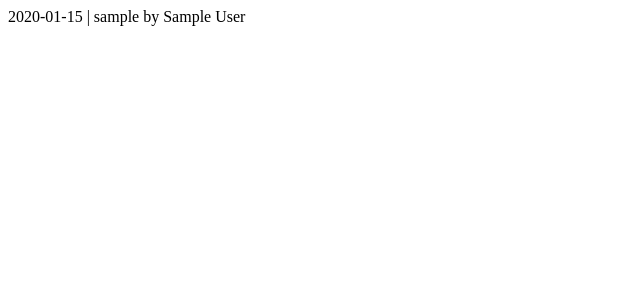
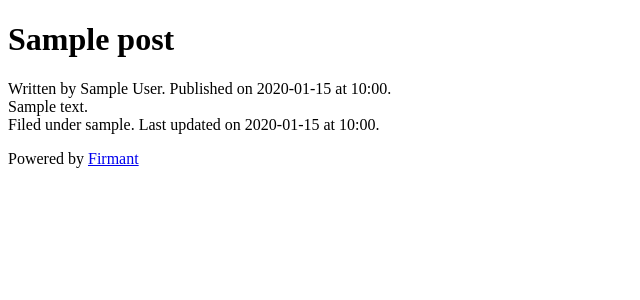
Before and after one commit to rescrv/firmant, a Python web app: template templates/posts/single.html in a window 1280 px wide. Shown: the top 300 px of the page, without its empty margins (0-640 px from the left). Run offline with Jinja, Linux system fonts and the light colour scheme; the template is opened without the code that fills it: most values are stand-ins (such as "Sample title", 1, 10 or a date in 2020).

Commit message:
Update template: posts/single

```diff
--- /dev/null
+++ b/templates/base.html
@@ -0,0 +1,20 @@
+<!DOCTYPE html PUBLIC "-//W3C//DTD XHTML 1.0 Strict//EN"
+    "http://www.w3.org/TR/xhtml1/DTD/xhtml1-strict.dtd">
+
+<html xmlns="http://www.w3.org/1999/xhtml" xml:lang="en" lang="en">
+    <head>
+        <meta http-equiv="content-type" content="text/html; charset=utf-8" />
+        <title>{% block title %}Firmant-powered Blog{% endblock %}</title>
+    </head>
+    <body>
+        <div id="sidebar">
+            {%- block sidebar %}{% endblock %}
+        </div>
+        <div id="main">
+            {%- block content %}{% endblock %}
+        </div>
+        <div id="footer">
+            <p>Powered by <a href="http://firmant.org/">Firmant</a></p>
+        </div>
+    </body>
+</html>
--- /dev/null
+++ b/templates/posts/base.html
@@ -0,0 +1 @@
+{% extends 'base.html' %}
--- a/templates/posts/single.html
+++ b/templates/posts/single.html
@@ -1 +1,33 @@
-{{ post.published.strftime('%Y-%m-%d') }} | {{ post.slug }} by {{ post.author }}
+{% extends 'posts/base.html' %}
+
+{% block title %}{{ post.title | escape }} : {{ super() }}{% endblock %}
+
+{% block content %}
+    <h1 class="title">{{ post.title | escape }}</h1>
+
+    <div class="post single">
+        <div class="metadata">
+            <span>Written by {{ post.author | escape }}.</span>
+            <span>Published on {{ post.published.strftime("%Y-%m-%d") }} at
+                {{ post.published.strftime("%H:%M") }}.</span>
+        </div>
+
+        <div class="content">
+            {{ post.content }}
+        </div>
+
+        <div class="metadata">
+            {%- if post.tags -%}
+            <span>Filed under
+                {% for tag in post.tags %}
+                {{ tag.slug | escape -}}
+                {% endfor %}.
+            </span>
+            {%- else -%}
+            <span>Not filed</span>
+            {%- endif %}
+            <span>Last updated on {{ post.updated.strftime("%Y-%m-%d") }} at
+                {{ post.updated.strftime("%H:%M") }}.</span>
+        </div>
+    </div>
+{% endblock %}
```
